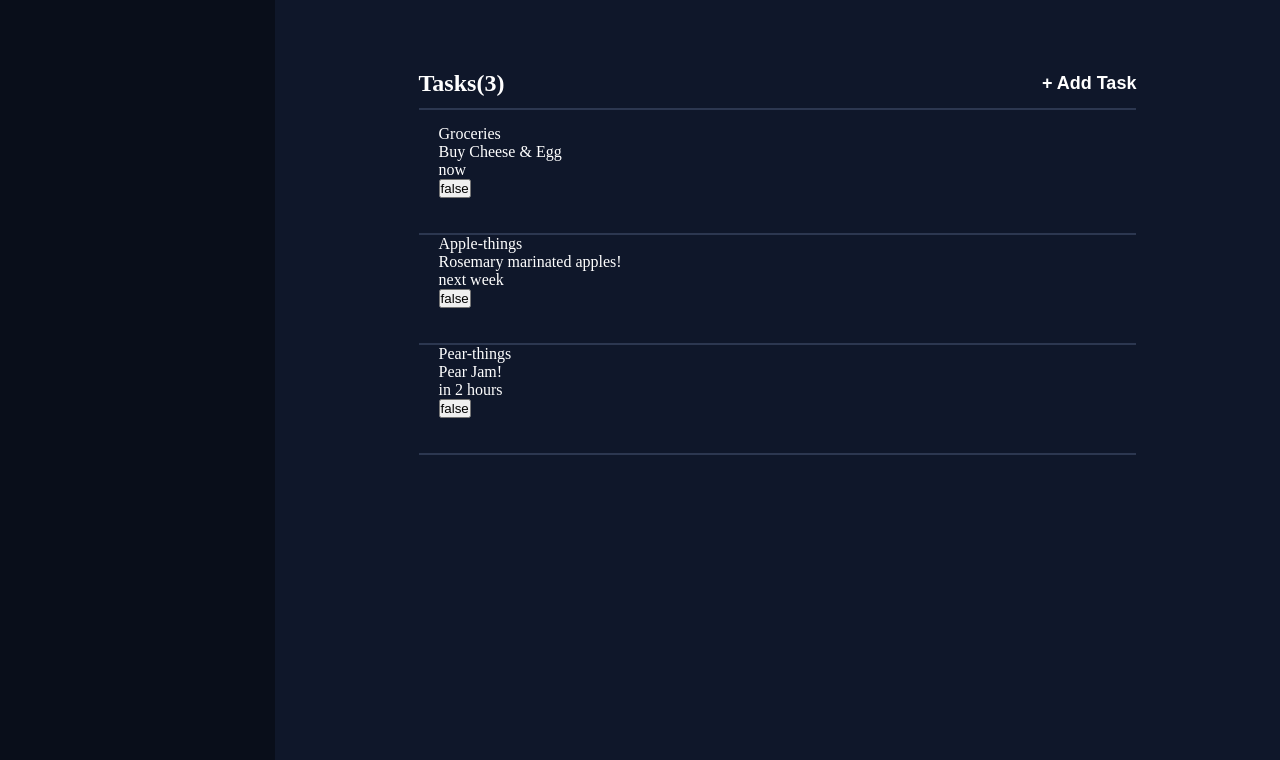
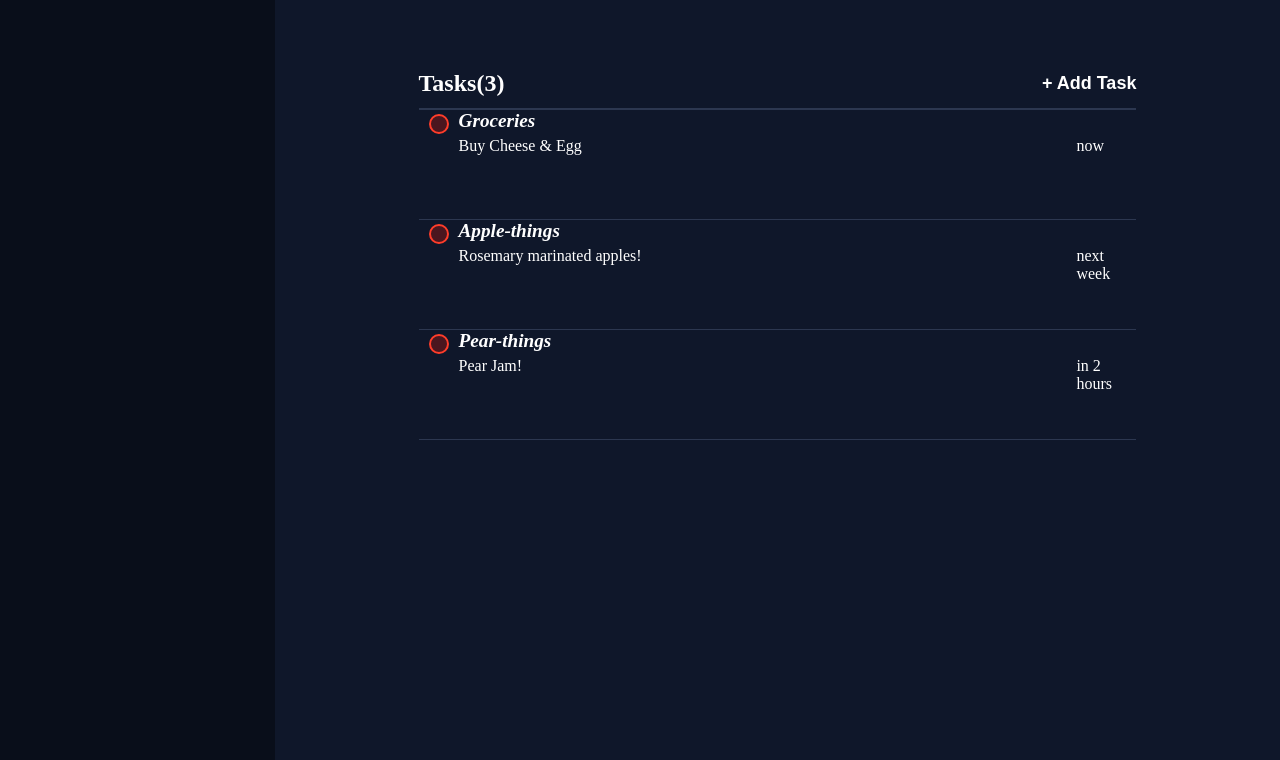
Before and after one commit to Tree-Ro/to-do-list, a website built with webpack: page src/index.html in a window 1280 px wide. Shown: the part 40-800 px from the top of the page. Built offline with nearby package versions, Linux system fonts and the light colour scheme.

Commit message:
Added further styling to the to-do list

```diff
--- a/src/display.js
+++ b/src/display.js
@@ -19,7 +19,7 @@ class Display {
 
       if (key === 'dueDate') {
         itemPart.textContent = this.getFormattedDueDate(itemObj);
-      } else {
+      } else if (key !== 'completed' && key !== 'prio') {
         itemPart.textContent = value;
       }
 
--- a/src/style.css
+++ b/src/style.css
@@ -85,12 +85,48 @@ body {
 #listWrapper {
   display: grid;
   grid-auto-flow: row;
-  margin-top: 15px;
 
   grid-template-rows: repeat(auto-fill, 110px);
+
 }
-#listWrapper > div {
-  border-bottom: 2px solid var(--borderColor);
-  padding-left: 20px;
+#listWrapper .item-wrapper {
+  border-bottom: 1px solid var(--borderColor);
   padding-right: 20px;
+  align-self: center;
+  height: 100%;
+
+  display: grid;
+  grid-template-columns: 40px 1fr 40px;
+  grid-template-rows: 1fr 3fr;
+
+  cursor: pointer;
 }
+#listWrapper .item-wrapper .title {
+  grid-column: 2/3;
+  font-size: larger;
+  font-weight: bold;
+  font-style: italic;
+}
+#listWrapper .item-wrapper .desc {
+  grid-column: 2/3;
+  white-space: nowrap;
+}
+#listWrapper .item-wrapper .dueDate {
+  grid-column: 3/4;
+}
+#listWrapper .item-wrapper .completed {
+  grid-row: 1/2;
+  place-self: center;
+
+  width: 20px;
+  height: 20px;
+  cursor: pointer;
+
+  border-radius: 100%;
+  border: 2px solid #ff3d2a;
+
+  background-color: #ff15003f;
+}
+#listWrapper .item-wrapper .completed:active {
+  transform: translateY(2px);
+}
```
